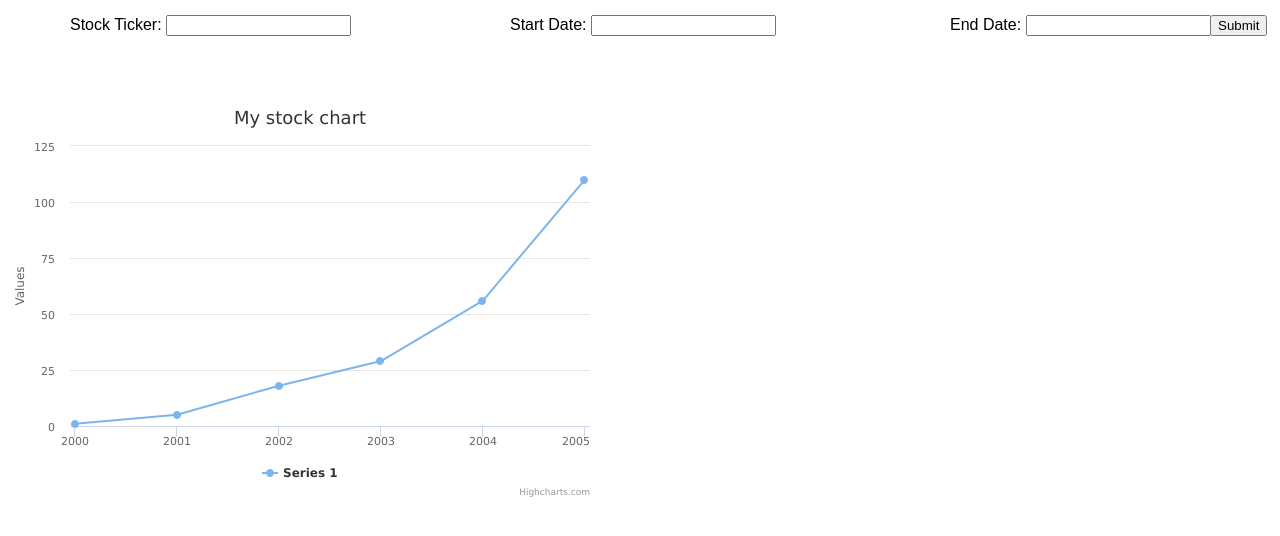
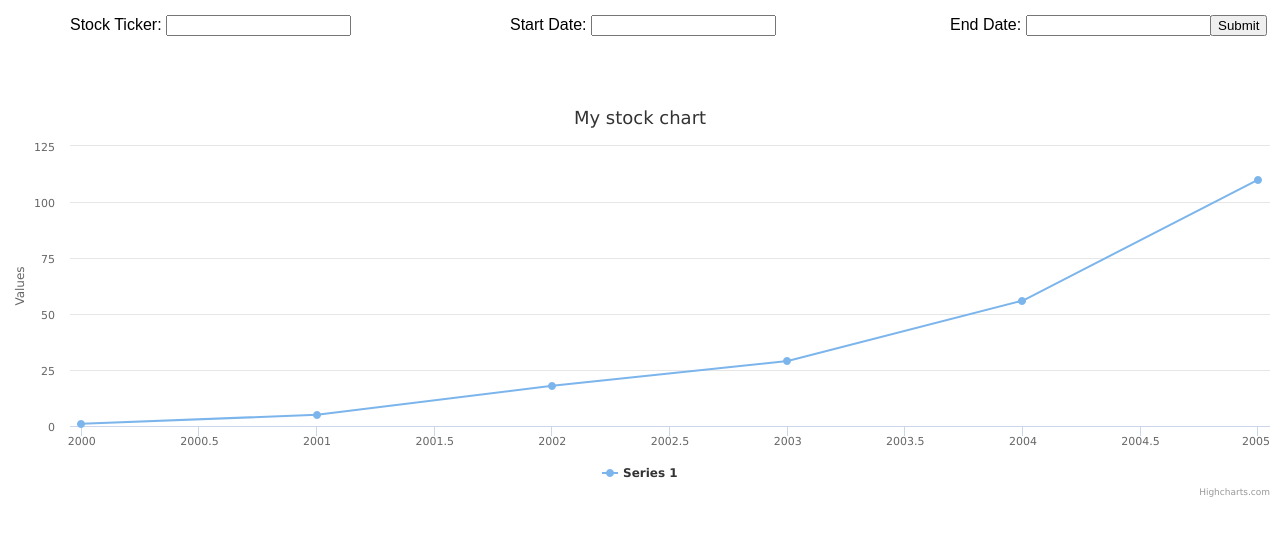
Before and after one commit to stealthbomber10/case-study, a React (Create React App) app: page / in a window 1280 px wide. Shown: the top 536 px of the page. Built offline with nearby package versions, Linux system fonts and the light colour scheme.

Commit message:
centred chart

```diff
--- a/src/style/index.css
+++ b/src/style/index.css
@@ -32,6 +32,7 @@
   left: 1200px;}
 
 .Charts{
-  position: absolute;
-  top: 100px;
-}
+    position: relative;
+    align-content: center;
+    top: 100px;
+  }
```
